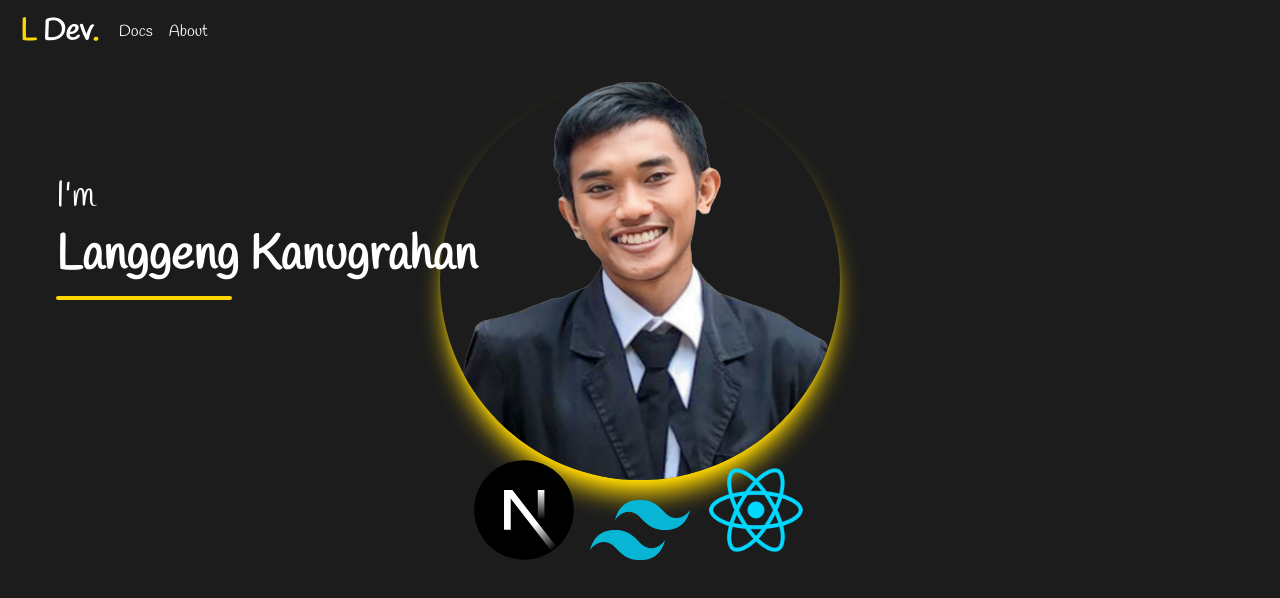
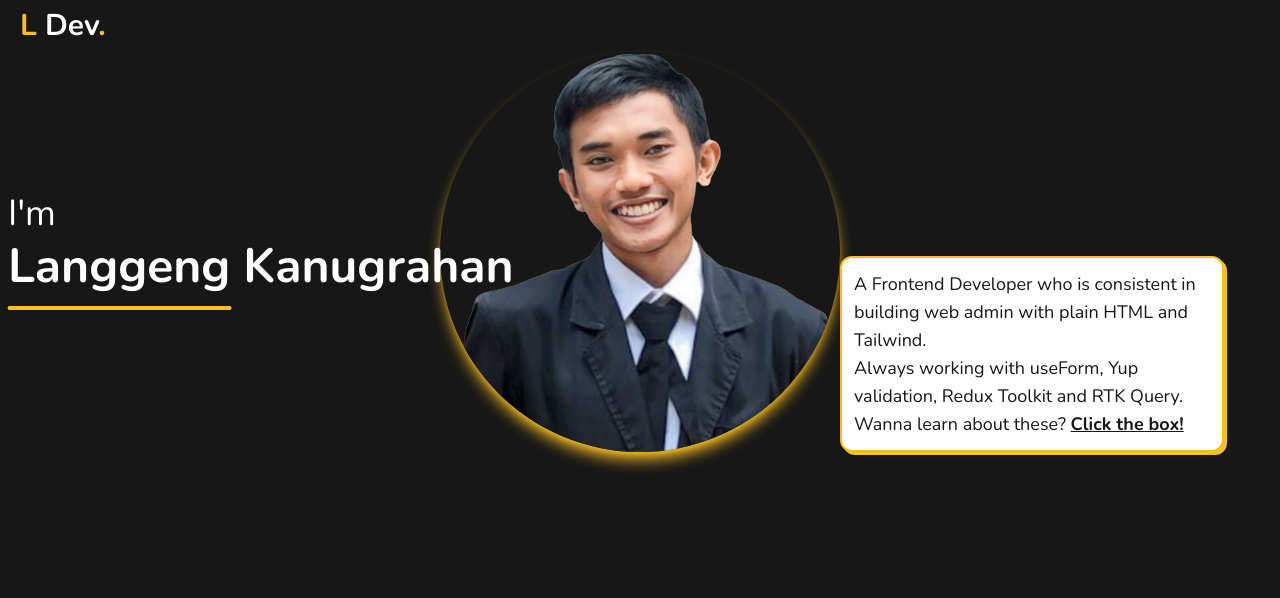
Before and after one commit to LKanugrahan/portofolio, a Next.js app: page / in a window 1280 px wide. Shown: the top 598 px of the page. Built offline with nearby package versions, Linux system fonts and the light colour scheme.

Commit message:
feat:re-design

```diff
--- a/src/app/layout.tsx
+++ b/src/app/layout.tsx
@@ -1,5 +1,5 @@
 import type { Metadata } from "next";
-import { Handlee, Roboto } from "next/font/google";
+import { Nunito } from "next/font/google";
 import "./globals.css";
 import MainNavbar from "@/components/navbars/navbar-main.component";
 
@@ -7,18 +7,7 @@ export const metadata: Metadata = {
   title: "Langgeng Dev",
 };
 
-const roboto = Roboto({
-  subsets: ["latin"],
-  variable: "--font-roboto",
-  weight: ["100", "300", "400", "500", "700", "900"],
-});
-
-const handlee = Handlee({
-  subsets: ["latin"],
-  variable: "--font-handlee",
-  weight: ["400"],
-});
-
+const nunito = Nunito({ subsets: ["latin"], variable: "--font-nunito" });
 export default function RootLayout({
   children,
 }: Readonly<{
@@ -27,10 +16,10 @@ export default function RootLayout({
   return (
     <html lang="en">
       <body
-        className={`${roboto.variable} ${handlee.variable} h-screen w-screen text-white font-handlee bg-carbon antialiased`}
+        className={`${nunito.variable} text-white font-nunito bg-neutral-900 antialiased`}
       >
         <MainNavbar />
-        <div className="p-4">{children}</div>
+        {children}
       </body>
     </html>
   );
--- a/src/app/page.tsx
+++ b/src/app/page.tsx
@@ -1,23 +1,70 @@
-import Image from "next/image";
-import tailwind from "../../public/tailwind.png";
-import react from "../../public/react.png";
-import next from "../../public/next.svg";
+import Card from "@/components/cards/card.component";
 
 export default function Home() {
   return (
-    <main className="flex w-full justify-center relative">
-      <div className="absolute left-10 top-24 flex flex-col gap-4 z-10">
-        <p className="text-4xl leading-10">{`I'm`}</p>
-        <p className="text-5xl font-bold w-fit">Langgeng Kanugrahan</p>
-        <div className="bg-gold w-44 h-1 rounded-full" />
-        <div></div>
+    <main className="flex flex-col items-start gap-10 w-full px-10">
+      <div className="flex flex-col-reverse md:flex-row w-full gap-2 md:gap-20 justify-between xl:justify-center items-center relative">
+        <div className="mt-5 md:mt-0 md:hidden xl:block xl:absolute xl:left-2/3 xl:bottom-0">
+          <Card
+            className={{
+              w: "max-w-96",
+              h: "h-fit",
+              bgC: "bg-white",
+              borderC: "border-amber-400",
+              shadowC: "shadow-amber-400",
+            }}
+            clickable
+            href="/docs"
+          >
+            <div className="p-3">
+              <p className="text-lg text-neutral-900">
+                A Frontend Developer who is consistent in building web admin
+                with plain HTML and Tailwind.
+              </p>
+              <p className="text-lg text-neutral-900">
+                Always working with useForm, Yup validation, Redux Toolkit and
+                RTK Query. Wanna learn about these?{" "}
+                <span className="underline font-bold">Click the box!</span>
+              </p>
+            </div>
+          </Card>
+        </div>
+        <div className="xl:absolute xl:right-1/2 xl:-translate-x-1/4 xl:top-1/2 xl:-translate-y-1/2 flex flex-col md:gap-4 z-10">
+          <div className="flex md:flex-col gap-2">
+            <p className=" text-xl sm:text-2xl md:text-4xl md:leading-10">{`I'm`}</p>
+            <p className="text-xl sm:text-2xl md:text-4xl lg:text-5xl md:font-bold w-fit">
+              Langgeng Kanugrahan
+            </p>
+          </div>
+
+          <div className="bg-amber-400 w-60 sm:w-72 md:w-40 lg:w-56 h-0.5 md:h-1 rounded-full" />
+        </div>
+        <div className="w-32 h-32 md:w-[200px] md:h-[200px] lg:w-[300px] xl:w-[400px] lg:h-[300px] xl:h-[400px] bg-no-repeat bg-contain bg-avatar rounded-full shadow-lg shadow-amber-400"></div>
       </div>
-      <div className="hidden sm:flex items-end justify-center w-[400px] h-[400px] bg-no-repeat bg-contain bg-avatar rounded-full shadow-xl shadow-gold">
-        <div className="flex items-end gap-4 absolute -bottom-20">
-          <Image src={next} alt="Next" width={100} height={100} />
-          <Image src={tailwind} alt="Tailwind" width={100} height={100} />
-          <Image src={react} alt="React" width={100} height={100} />
-        </div>
+      <div className="hidden md:block xl:hidden w-full">
+        <Card
+          className={{
+            w: "w-full",
+            h: "h-fit",
+            bgC: "bg-white",
+            borderC: "border-amber-400",
+            shadowC: "shadow-amber-400",
+          }}
+          clickable
+          href="/docs"
+        >
+          <div className="p-3">
+            <p className="text-lg text-neutral-900">
+              A Frontend Developer who is consistent in building web admin with
+              plain HTML and Tailwind.
+            </p>
+            <p className="text-lg text-neutral-900">
+              Always working with useForm, Yup validation, Redux Toolkit and RTK
+              Query. Wanna learn about these?{" "}
+              <span className="underline font-bold">Click the box!</span>
+            </p>
+          </div>
+        </Card>
       </div>
     </main>
   );
--- /dev/null
+++ b/src/components/cards/card.component.tsx
@@ -0,0 +1,39 @@
+import Link from "next/link";
+import React from "react";
+
+const Card = ({
+  children,
+  href,
+  className,
+  clickable = false,
+}: {
+  children: React.ReactNode;
+  href?: string;
+  className: {
+    w: string;
+    h: string;
+    bgC: string;
+    borderC: string;
+    shadowC: string;
+  };
+
+  clickable?: boolean;
+}) => {
+  return (
+    <div
+      className={`${className.bgC} ${className.w} ${
+        className.h
+      } rounded-xl border-2 ${className.borderC} shadow-3d ${
+        className.shadowC
+      } ${
+        clickable
+          ? "cursor-pointer transition hover:translate-x-1 hover:translate-y-1 hover:shadow-none active:scale-[98%]"
+          : ""
+      }`}
+    >
+      {clickable ? <Link href={href!}>{children}</Link> : children}
+    </div>
+  );
+};
+
+export default Card;
--- a/src/components/navbars/navbar-main.component.tsx
+++ b/src/components/navbars/navbar-main.component.tsx
@@ -3,13 +3,11 @@ import React from "react";
 
 const MainNavbar = () => {
   return (
-    <nav className="sticky top-0 h-[8%] flex items-center bg-carbon">
+    <nav className="sticky top-0 h-[8%] flex items-center bg-neutral-900 py-2">
       <Link href="/" className="font-bold text-3xl mx-5">
-        <span className="text-gold">L</span> Dev<span className="text-gold">.</span>
+        <span className="text-amber-400">L</span> Dev<span className="text-amber-400">.</span>
       </Link>
       <div className="flex justify-center gap-4">
-        <Link href="/docs">Docs</Link>
-        <Link href="/about">About</Link>
       </div>
     </nav>
   );
--- a/tailwind.config.ts
+++ b/tailwind.config.ts
@@ -8,6 +8,9 @@ const config: Config = {
   ],
   theme: {
     extend: {
+      boxShadow: {
+        '3d':'3px 3px 0 0 var(--tw-shadow-color)',
+      },
       backgroundImage: {
         avatar: "url('/file.png')",
       },
@@ -15,15 +18,11 @@ const config: Config = {
         "spin-slow": "spin 7s linear infinite",
       },
       colors: {
-        gold: "#FFD700",
-        brown: "#714C32",
-        carbon: "#1C1C1C",
         background: "var(--background)",
         foreground: "var(--foreground)",
       },
       fontFamily: {
-        roboto: ["var(--font-roboto)"],
-        handlee: ["var(--font-handlee)"],
+        nunito: ["var(--font-nunito)"],
       },
     },
   },
```
